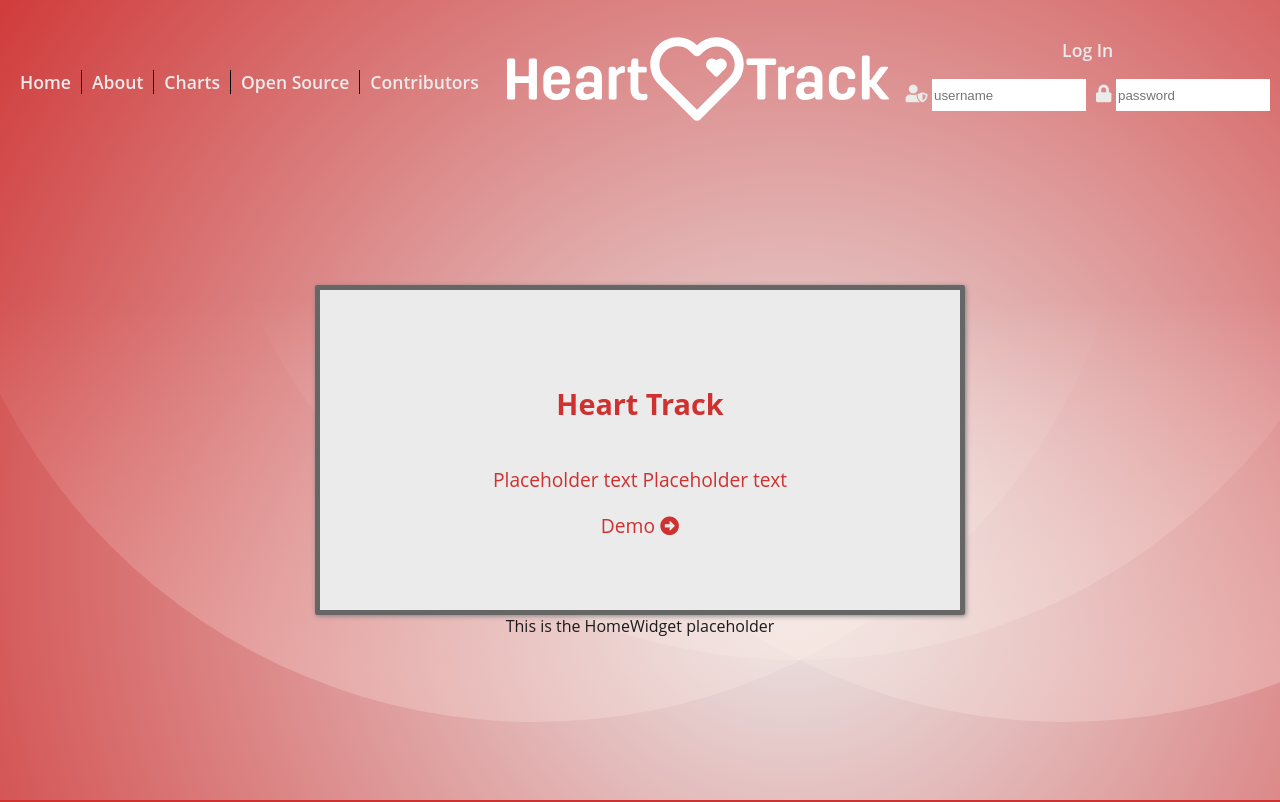
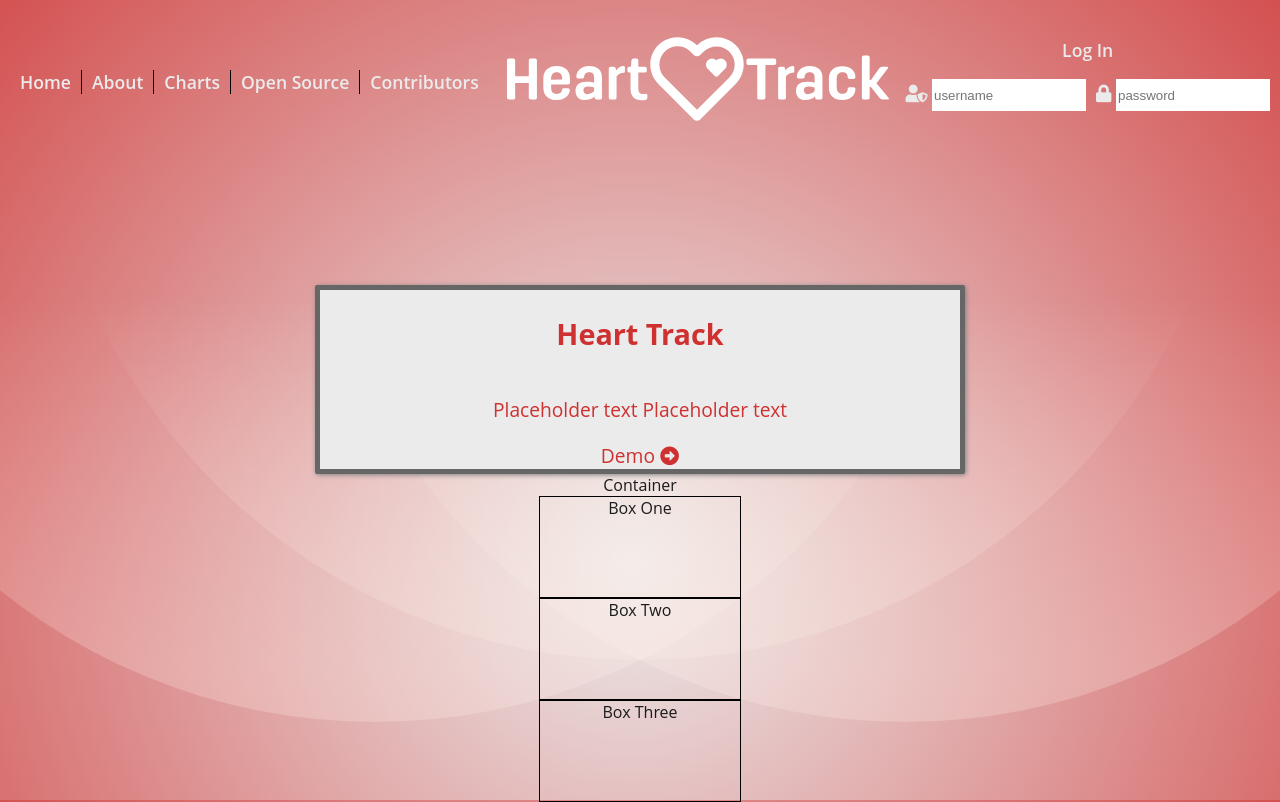
Before and after one commit to JS-goose/heart-track, a React (Create React App) app: page / in a window 1280 px wide. Built offline with nearby package versions, Linux system fonts and the light colour scheme.

Commit message:
added HomeWidgets to home route

```diff
--- a/src/App.js
+++ b/src/App.js
@@ -20,7 +20,7 @@ class App extends Component {
           <Route path="/charts" component={Charts} />
           <Route path="/contributors" component={Contributors} />
           <Route path="/opensource" component={OpenSource} />
-          <HomeWidgets />
+          <Route exact path="/" component={HomeWidgets} />
         </div>
       </Router>
     );
--- /dev/null
+++ b/src/components/layout/HomeWidgets/HomeWidget.module.css
@@ -0,0 +1,6 @@
+.widget-box {
+    height: 100px;
+    width: 200px;
+    border: 1px solid black;
+    /* margin-right: 20px; */
+}
--- a/src/components/layout/HomeWidgets/HomeWidgets.js
+++ b/src/components/layout/HomeWidgets/HomeWidgets.js
@@ -1,7 +1,16 @@
 import React from "react";
+import styles from "./HomeWidget.module.css";
 
 const HomeWidget = () => {
-  return <article>This is the HomeWidget placeholder</article>;
+  return (
+    <article>
+      <div id={styles["widget-container"]}>Container
+          <div className={styles['widget-box']}>Box One</div>
+          <div className={styles['widget-box']}>Box Two</div>
+          <div className={styles['widget-box']}>Box Three</div>
+      </div>
+    </article>
+  );
 };
 
 export default HomeWidget;
```
